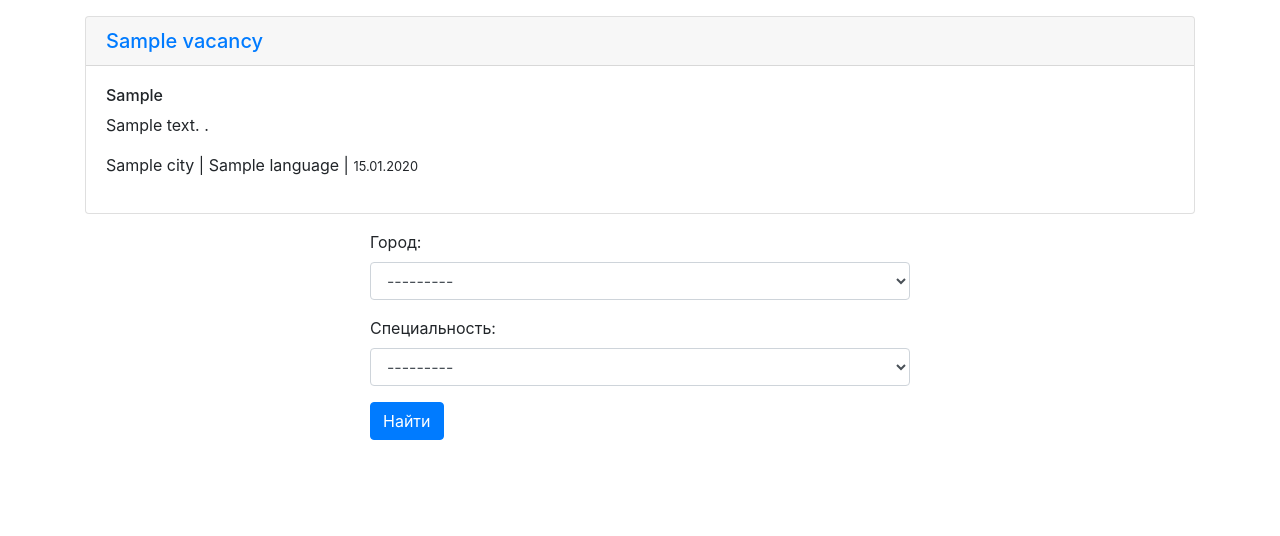
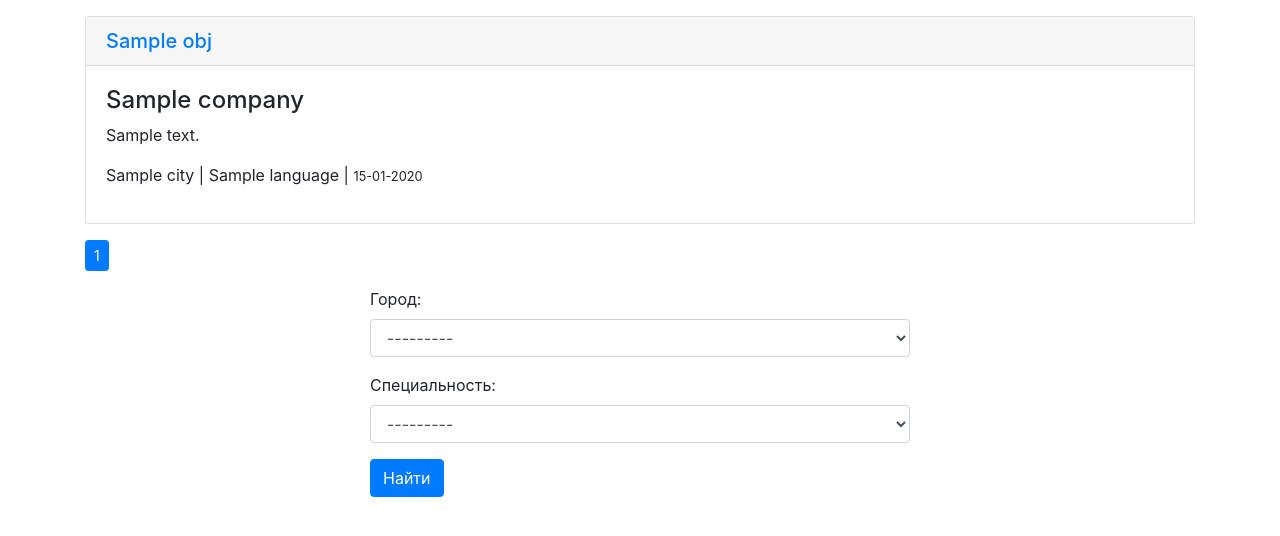
Before and after one commit to dbv111m/scraping_service, a Django app: template src/scraping/templates/scraping/list.html in a window 1280 px wide. Shown: the part 56-592 px from the top of the page. Run offline with Django 3.2, Linux system fonts and the light colour scheme; tables that the repository leaves empty hold one stand-in row (values such as "Sample post"); the template is opened without the code that fills it: values that come from a table or form of the project are taken from there, most other values are stand-ins (such as "Sample title", 1, 10 or a date in 2020); some libraries are stand-ins or nearby versions.

Commit message:
Добавлена пагинация

```diff
--- a/src/scraping/templates/scraping/home.html
+++ b/src/scraping/templates/scraping/home.html
@@ -7,12 +7,12 @@
 
 
     <div class="row">
-        <div class="col"><h2 class=" text-center my-3">Сервис по сбору и рассылке вакансий</h2>
+        <div class="col"><h2 class="text-center my-3">Сервис по сбору и рассылке вакансий</h2>
         </div>
     </div>
 
     <div class="row">
-        <div class="col-md-6 mx-auto">
+        <div class="col-md-8 mx-auto">
 
             <h6 class="my-2">Для просмотра доступных вакансий, заполните форму по одному из полей
                 (либо город, либо язык программирования)</h6>
--- a/src/scraping/templates/scraping/list.html
+++ b/src/scraping/templates/scraping/list.html
@@ -2,34 +2,80 @@
 
 {% block title %} Home {% endblock %}
 
+{% block content %}
+    {% for obj in  object_list %}
+        <div class="card my-3">
+          <h5 class="card-header"><a href="{{ obj.url }}">{{ obj.title }}</a></h5>
+          <div class="card-body">
+            <h4>{{ obj.company }}</h4>
+            <p class="card-text">{{ obj.description }}</p>
+              <p>{{obj.city.name }} | {{obj.language.name }} |
+                  <small>{{obj.timestamp|date:"d-m-Y" }}</small></p>
 
-{% block content %}
-
-    {% for obj in object_list %}
-    <div class="card my-3">
-      <h5 class="card-header"><a href= '{{obj.url}}'> {{obj.title}} </a></h5>
-      <div class="card-body">
-          <h6> {{obj.company}} </h6>
-          <p class="card-text">{{obj.description}} .</p>
-          <p> {{obj.city.name}} | {{obj.language.name}} | <small>{{obj.timestamp|date:'d.m.yy'}}</small> </p>
           </div>
         </div>
-
-    {%empty%}
-        <h3 class="mx-auto"> По Вашему запросу результатов не найдено</h3>
-
+    {% empty %}
+        <h3 class="my-4 text-center">К сожалению, по Вашему запросу, ничего не найдено.</h3>
     {% endfor %}
 
+    {% if object_list %}
         <div class="row">
+            <div class="col">
+                <nav aria-label="Page navigation example">
+                    <ul class="pagination pagination-sm">
+                       {% if object_list.has_previous %}
+                            <li class="page-item">
+                                <a class="page-link" href="?city={{city}}&language={{ language }}&page=1" aria-label="Previous">
+                                <span aria-hidden="true">&laquo;</span>
+                                </a>
+                            </li>
+                      {% endif %}
+                      {% for page in object_list.paginator.page_range %}
+                          <li class="page-item {% if page == object_list.number %} active {% endif %}">
+                              <a class="page-link" href="?city={{city}}&language={{ language }}&page={{page}}">{{page}}</a>
+                          </li>
+                      {% endfor %}
+                      {% if object_list.has_next %}
+                        <li class="page-item">
+                          <a class="page-link" href="?city={{city}}&language={{ language }}&page={{ object_list.next_page_number }}" aria-label="Next">
+                            <span aria-hidden="true">&raquo;</span>
+                          </a>
+                        </li>
+                      {% endif %}
+                    </ul>
+                </nav>
+
+
+
+    <!--            <div class="pagination">-->
+    <!--                <span class="step-links">-->
+    <!--                    {% if object_list.has_previous %}-->
+    <!--                        <a href="?city={{city}}&language={{ language }}&page=1">&laquo; first</a>-->
+    <!--                        <a href="?city={{city}}&language={{ language }}&page={{ object_list.previous_page_number }}">previous</a>-->
+    <!--                    {% endif %}-->
+
+    <!--                    <span class="current">-->
+    <!--                        Page {{ object_list.number }} of {{ object_list.paginator.num_pages }}.-->
+    <!--                    </span>-->
+
+    <!--                    {% if object_list.has_next %}-->
+    <!--                        <a href="?city={{city}}&language={{ language }}&page={{ object_list.next_page_number }}">next</a>-->
+    <!--                        <a href="?city={{city}}&language={{ language }}&page={{ object_list.paginator.num_pages }}">last &raquo;</a>-->
+    <!--                    {% endif %}-->
+    <!--                </span>-->
+    <!--            </div>-->
+            </div>
+        </div>
+    {% endif %}
+    <div class="row ">
         <div class="col-md-6 mx-auto">
-           <form method="GET" action="">
+        <form method="GET" action="{% url 'list' %}">
             <div class="form-group">
-                {{form.as_p}}
+            {{ form.as_p }}
             </div>
             <button type="submit" class="btn btn-primary">Найти</button>
         </form>
         </div>
     </div>
 
-
 {% endblock %}
```
Also changed, not shown: src/scraping/views.py (+10 -2 lines). Lines whose indentation alone changed are shown as unchanged.
